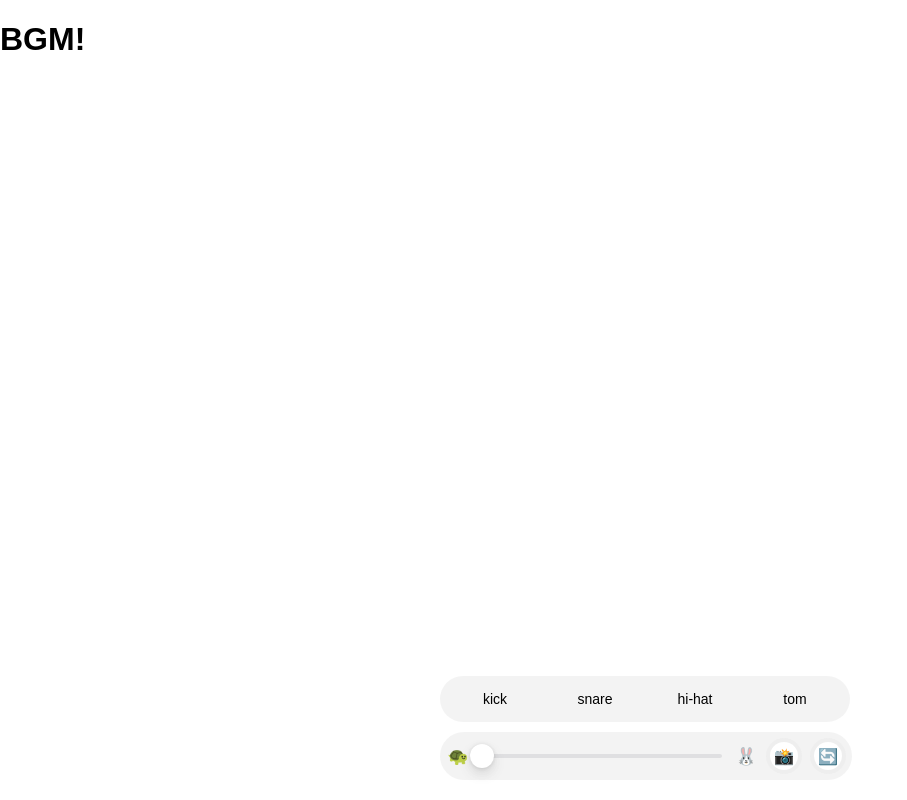
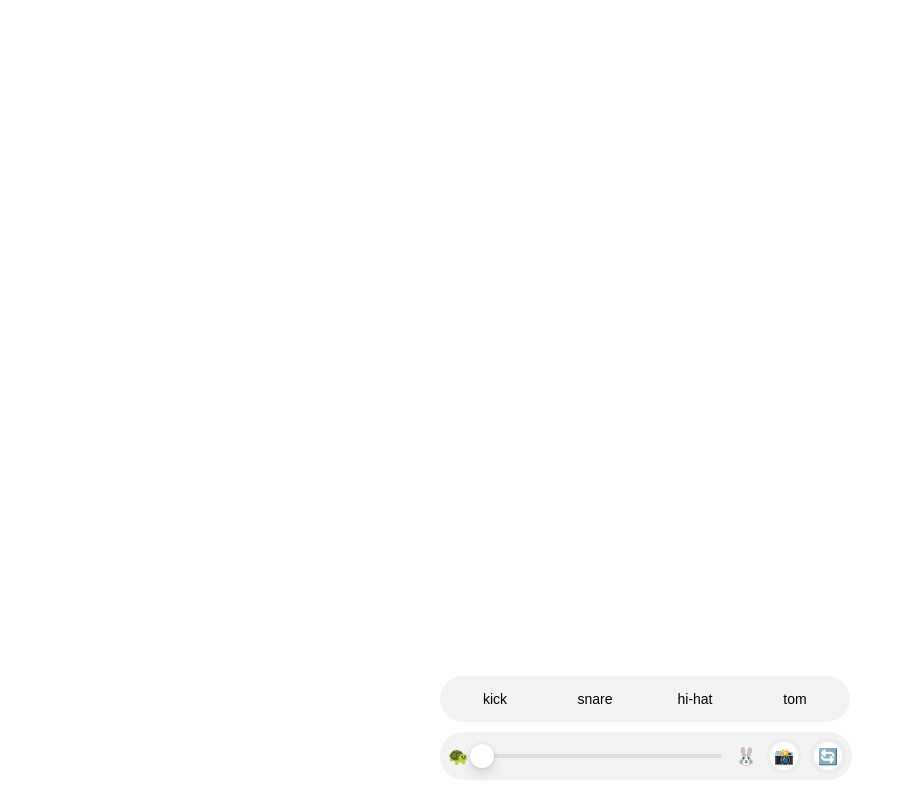
Before and after one commit to zumisio/real-time-bgm-project-2024-9.5.github.io, a plain HTML site: page index.html in a window 1280 px wide. Shown: the whole page, without its empty margins (0-907 px from the left). Drawn offline with nearby package versions, Linux system fonts and the light colour scheme.

Commit message:
Update index.html

```diff
--- a/index.html
+++ b/index.html
@@ -20,7 +20,7 @@
 </head>
 <body>
     <div class="container">
-        <h1>BGM!</h1>
+
         <div id="cameraContainer">
             <video id="camera" autoplay playsinline style="display: none;"></video>
             <canvas id="canvas" style="display: none;"></canvas>
```
